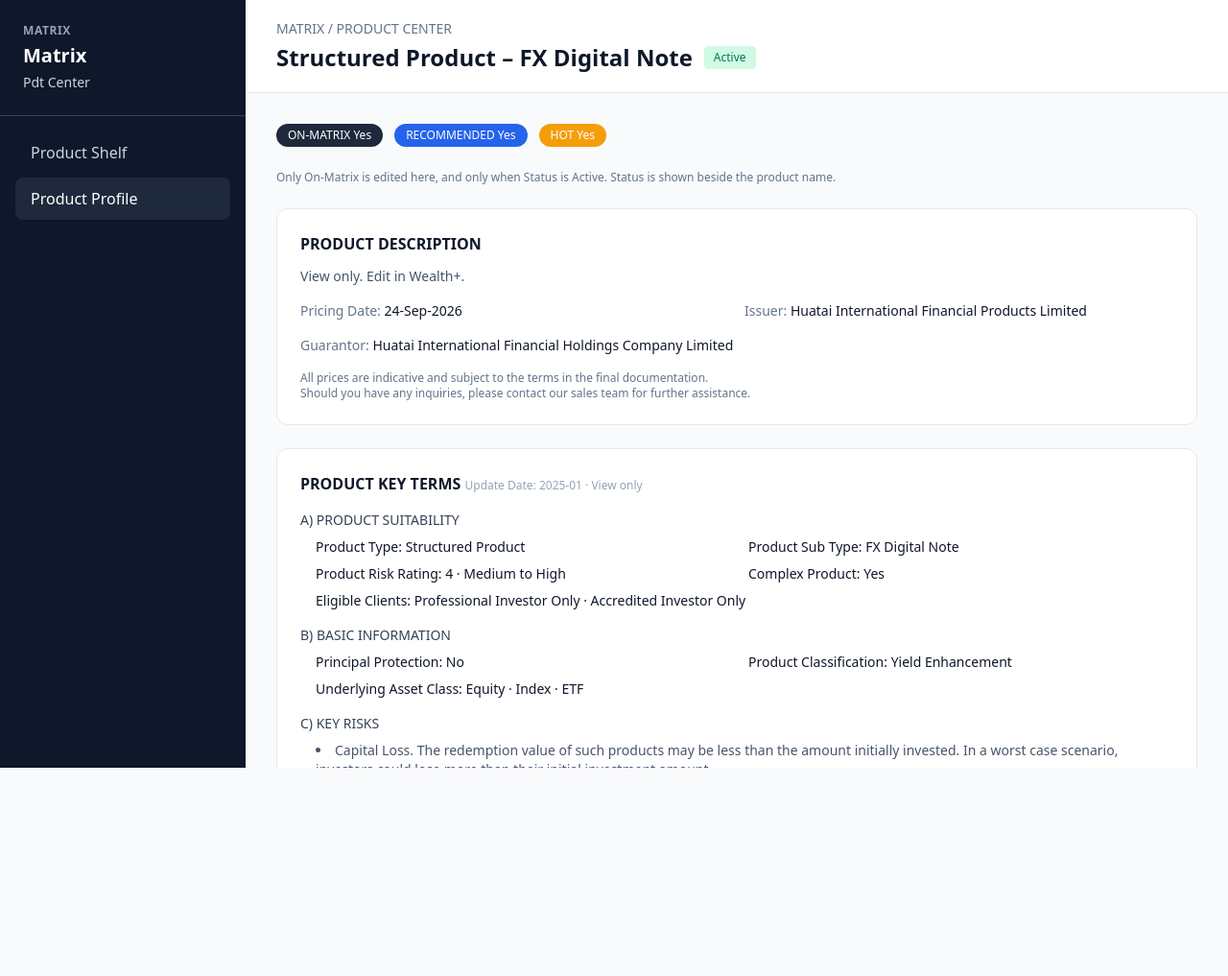
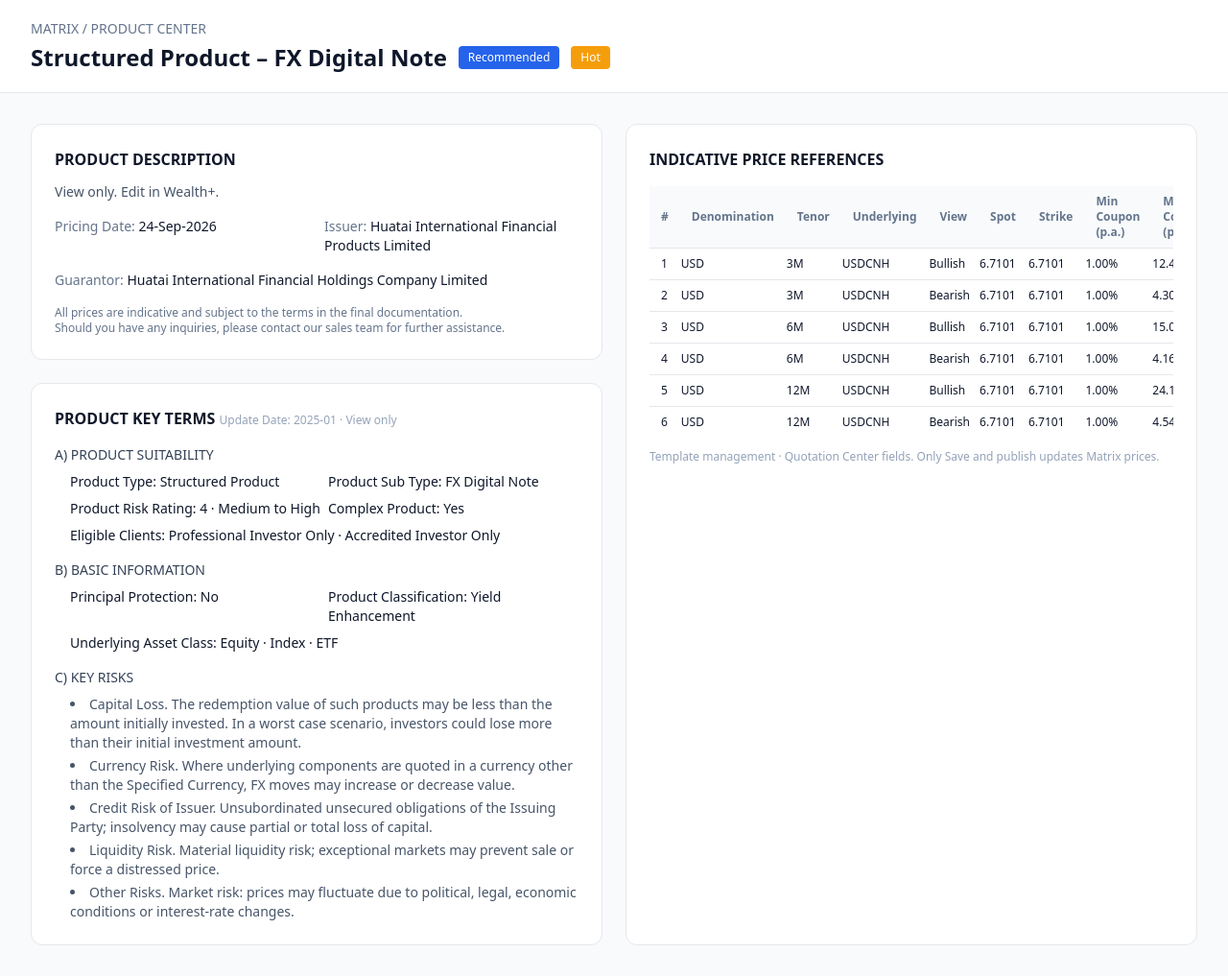
Before and after one commit to leeeinn/matrix-product-center, a plain HTML site: page wc-profile.html in a window 1280 px wide. Shown: the whole page at 96% size. Before the commit the page ends 800 px from the top, so only its background shows below. Drawn offline with nearby package versions, Linux system fonts and the light colour scheme.

Commit message:
Update Profile: remove sidebar, 50/50 layout, tags next to title

```diff
--- a/wc-profile.html
+++ b/wc-profile.html
@@ -10,40 +10,20 @@
   </style>
 </head>
 <body class="bg-slate-50 text-slate-900">
-  <div class="flex h-screen">
-    <!-- Sidebar -->
-    <aside class="w-64 bg-slate-900 text-white flex flex-col">
-      <div class="p-6 border-b border-slate-700">
-        <div class="text-xs font-semibold text-slate-400 tracking-wider">MATRIX</div>
-        <div class="text-xl font-bold mt-1">Matrix</div>
-        <div class="text-sm text-slate-300 mt-1">Pdt Center</div>
-      </div>
-      <nav class="flex-1 p-4 space-y-1">
-        <a href="wc-shelf.html" class="block px-4 py-2.5 rounded-lg text-slate-300 hover:bg-slate-800">Product Shelf</a>
-        <a href="wc-profile.html" class="block px-4 py-2.5 rounded-lg bg-slate-800 text-white font-medium">Product Profile</a>
-      </nav>
-    </aside>
-
-    <!-- Main -->
-    <main class="flex-1 overflow-auto">
+  <div class="min-h-screen">
     <header class="bg-white border-b px-8 py-5">
       <div class="text-sm text-slate-500">MATRIX / PRODUCT CENTER</div>
       <div class="flex items-center gap-3 mt-1">
         <h1 class="text-2xl font-semibold">Structured Product – FX Digital Note</h1>
-          <span class="px-2.5 py-1 bg-emerald-100 text-emerald-700 rounded text-xs font-medium">Active</span>
+        <span class="px-2.5 py-1 bg-blue-600 text-white rounded text-xs font-medium">Recommended</span>
+        <span class="px-2.5 py-1 bg-amber-500 text-white rounded text-xs font-medium">Hot</span>
       </div>
     </header>
 
-      <div class="p-8 space-y-6">
-        <!-- Tags -->
-        <div class="flex gap-3">
-          <span class="px-3 py-1 bg-slate-800 text-white rounded-full text-xs font-medium">ON-MATRIX Yes</span>
-          <span class="px-3 py-1 bg-blue-600 text-white rounded-full text-xs font-medium">RECOMMENDED Yes</span>
-          <span class="px-3 py-1 bg-amber-500 text-white rounded-full text-xs font-medium">HOT Yes</span>
-        </div>
-        <p class="text-xs text-slate-500">Only On-Matrix is edited here, and only when Status is Active. Status is shown beside the product name.</p>
-
-        <!-- Description -->
+    <div class="p-8">
+      <div class="grid grid-cols-2 gap-6">
+        <!-- Left: Product Introduction -->
+        <div class="space-y-6">
           <section class="bg-white rounded-xl border p-6">
             <h2 class="font-semibold mb-3">PRODUCT DESCRIPTION</h2>
             <p class="text-sm text-slate-600 mb-4">View only. Edit in Wealth+.</p>
@@ -55,7 +35,6 @@
             <p class="text-xs text-slate-500 mt-4">All prices are indicative and subject to the terms in the final documentation.<br>Should you have any inquiries, please contact our sales team for further assistance.</p>
           </section>
 
-        <!-- Key Terms -->
           <section class="bg-white rounded-xl border p-6">
             <h2 class="font-semibold mb-4">PRODUCT KEY TERMS <span class="text-xs font-normal text-slate-400">Update Date: 2025-01 · View only</span></h2>
             <div class="space-y-4 text-sm">
@@ -89,9 +68,11 @@
               </div>
             </div>
           </section>
+        </div>
 
-        <!-- Indicative Prices -->
-        <section class="bg-white rounded-xl border p-6">
+        <!-- Right: Indicative Pricing -->
+        <div>
+          <section class="bg-white rounded-xl border p-6 h-full">
             <h2 class="font-semibold mb-4">INDICATIVE PRICE REFERENCES</h2>
             <div class="overflow-x-auto">
               <table class="w-full text-xs">
@@ -123,7 +104,8 @@
             <p class="text-xs text-slate-400 mt-3">Template management · Quotation Center fields. Only Save and publish updates Matrix prices.</p>
           </section>
         </div>
-    </main>
+      </div>
+    </div>
   </div>
 </body>
 </html>
```
Lines whose indentation alone changed are shown as unchanged.
